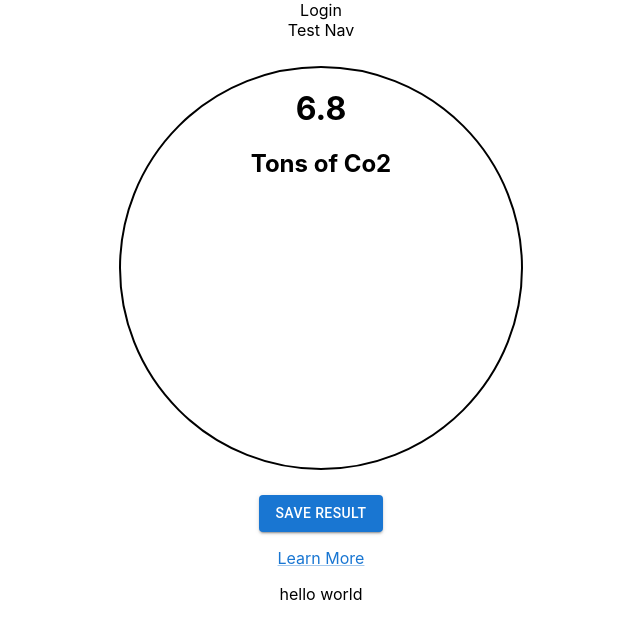
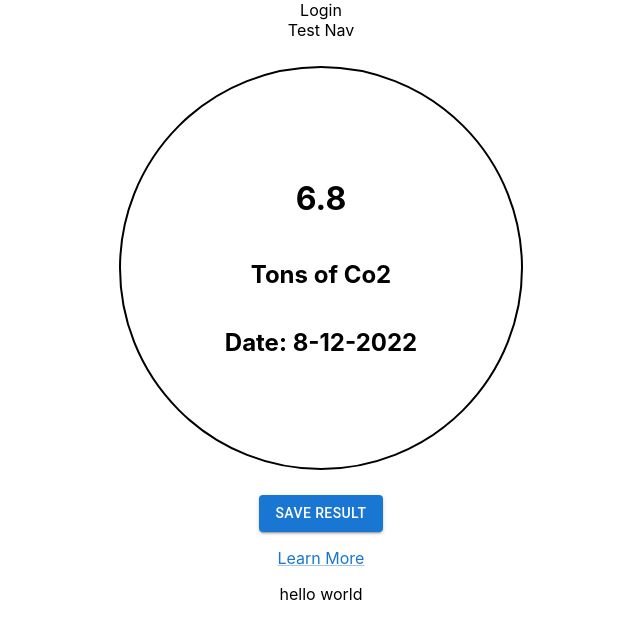
Before and after one commit to Terralings/co2App-frontend, a React (Create React App) app: page /co2emissions in a window 1280 px wide. Shown: the top 638 px of the page, without its empty margins (319-959 px from the left). Built offline with nearby package versions, Linux system fonts and the light colour scheme; no server answers.

Commit message:
Minor updates

```diff
--- a/src/components/Co2Emission/Co2Emission.js
+++ b/src/components/Co2Emission/Co2Emission.js
@@ -4,10 +4,15 @@ import { Button } from '@mui/material';
 import Link from '@mui/material/Link';
 
 function Co2Emission() {
+	const current = new Date();
+	const date = `
+     ${current.getMonth() + 1}-${current.getDate()}-${current.getFullYear()}`;
+
 	return (
 		<div>
 			<div className="circleContainer">
 				<h1> 6.8</h1> <h2>Tons of Co2</h2>
+				<h2>Date: {date}</h2>
 			</div>
 			<Button color="primary" variant="contained">
 				Save Result
--- a/src/components/Co2Emission/Co2Emissions.css
+++ b/src/components/Co2Emission/Co2Emissions.css
@@ -1,7 +1,11 @@
 .circleContainer{
+    display: flex;
+    flex-direction: column;
     margin: 2% auto;
     border-radius: 50%;
     border: 2px solid black;
     width: 25em;
     height: 25em;
+justify-content: center;
+align-items: center;
 }
--- a/src/components/Dashboard/Dashboard.js
+++ b/src/components/Dashboard/Dashboard.js
@@ -1,5 +1,6 @@
 import React from 'react';
 import './Dashboard.css';
+import Co2Emission from '../Co2Emission/Co2Emission';
 
 import {
 	Table,
@@ -35,9 +36,9 @@ function Dashboard(props) {
 							justifyContent: 'center',
 						}}>
 						<TableRow>
-							<TableCell>Text </TableCell>
+							<TableCell>6.8 </TableCell>
 
-							<TableCell>Text </TableCell>
+							<TableCell>Time </TableCell>
 						</TableRow>
 					</TableBody>
 				</Table>
```
